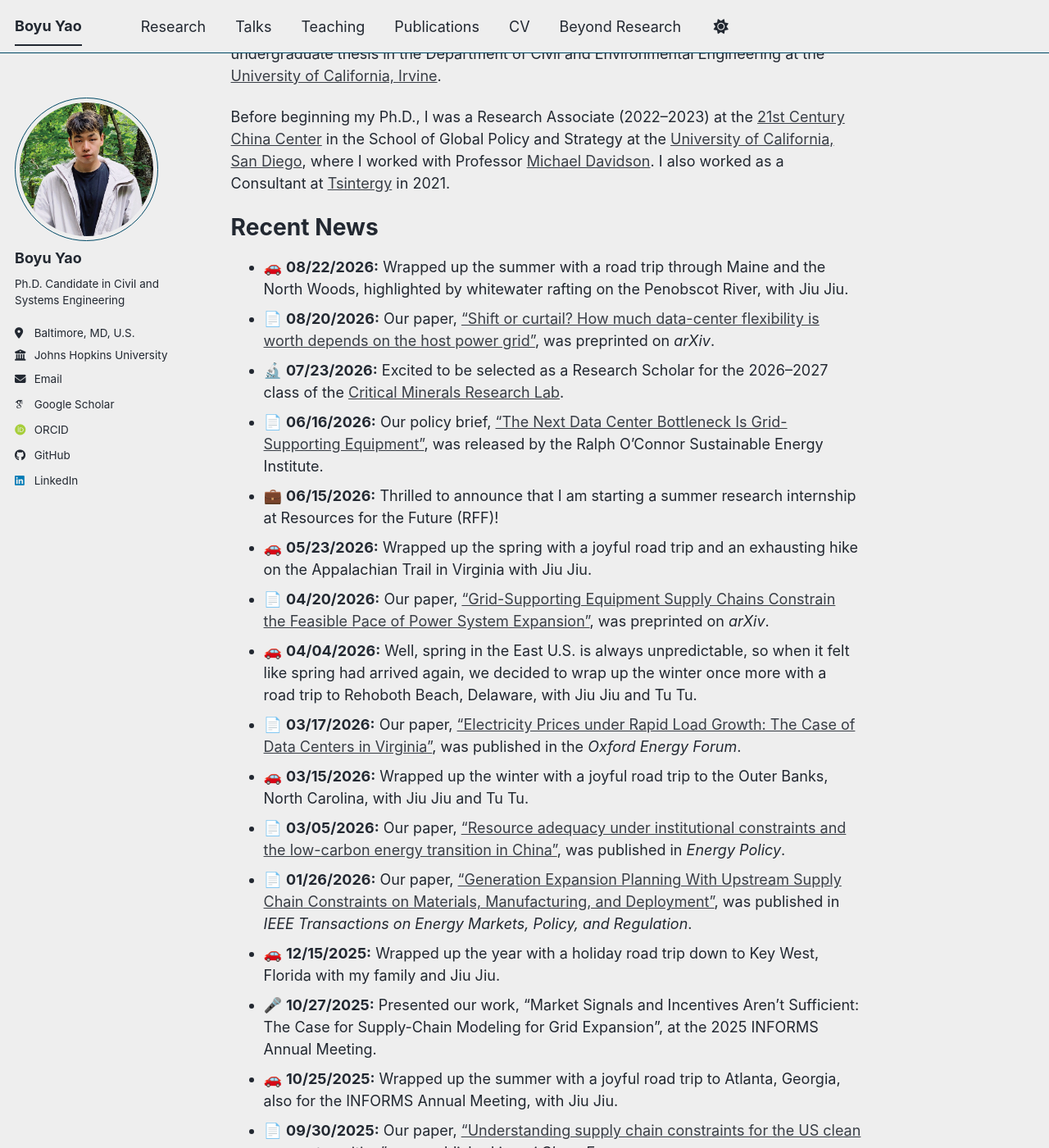
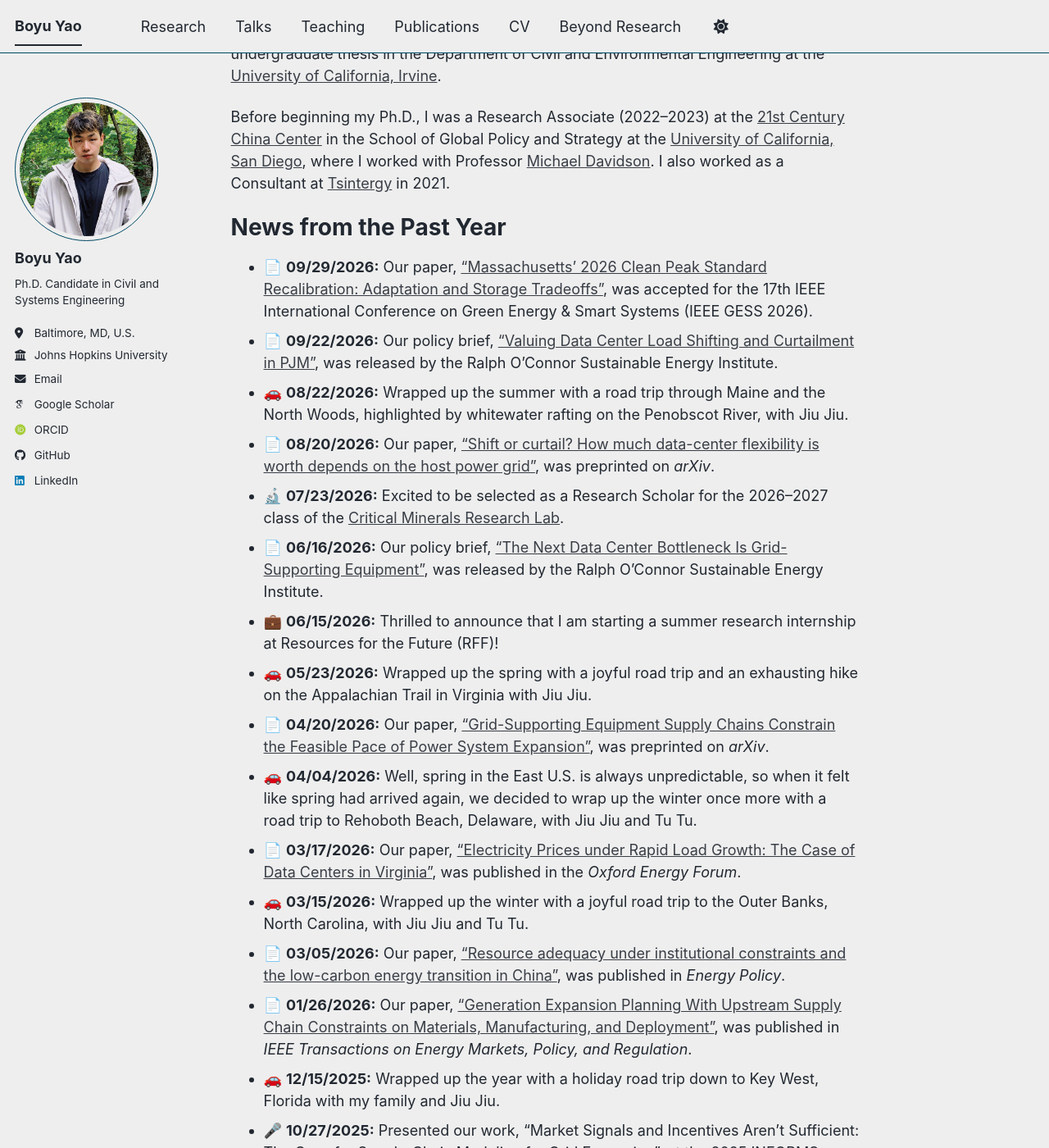
Before and after one commit to 3000dust/3000dust.github.io, a Jekyll site: the page built from _pages/about.md, in a window 1280 px wide and 1400 px high, scrolled down 542 px. Shown: the whole window at 82% size. Built offline with Jekyll 4.4.1, drawn with Linux system fonts in a browser that asks for light colours; some web fonts are replaced; a script bundle is joined from its source files by our own code; library files that are not in the unit come from our copies; some of the changed text lies outside the part shown.

Commit message:
Update Oct

```diff
--- a/_pages/about.md
+++ b/_pages/about.md
@@ -17,8 +17,10 @@ Before beginning my Ph.D., I was a Research Associate (2022–2023) at the [21st
 
 
 
-Recent News
+News from the Past Year
 ======
+* 📄 **09/29/2026:** Our paper, ["Massachusetts' 2026 Clean Peak Standard Recalibration: Adaptation and Storage Tradeoffs"](https://arxiv.org/abs/2609.36468), was accepted for the 17th IEEE International Conference on Green Energy & Smart Systems (IEEE GESS 2026).
+* 📄 **09/22/2026:** Our policy brief, ["Valuing Data Center Load Shifting and Curtailment in PJM"](https://energyinstitute.jhu.edu/wp-content/uploads/2026/09/Valuing_Data_Center_Load_Shifting_and_Curtailment_in_PJM.pdf), was released by the Ralph O'Connor Sustainable Energy Institute.
 * 🚗 **08/22/2026:** Wrapped up the summer with a road trip through Maine and the North Woods, highlighted by whitewater rafting on the Penobscot River, with Jiu Jiu.
 * 📄 **08/20/2026:** Our paper, ["Shift or curtail? How much data-center flexibility is worth depends on the host power grid"](https://arxiv.org/abs/2608.19622), was preprinted on *arXiv*.
 * 🔬 **07/23/2026:** Excited to be selected as a Research Scholar for the 2026–2027 class of the [Critical Minerals Research Lab](https://www.rff.org/news/press-releases/introducing-the-20262027-class-of-critical-minerals-research-scholars/).
@@ -34,6 +36,6 @@ Recent News
 * 🚗 **12/15/2025:** Wrapped up the year with a holiday road trip down to Key West, Florida with my family and Jiu Jiu.
 * 🎤 **10/27/2025:** Presented our work, "Market Signals and Incentives Aren’t Sufficient: The Case for Supply-Chain Modeling for Grid Expansion", at the 2025 INFORMS Annual Meeting.
 * 🚗 **10/25/2025:** Wrapped up the summer with a joyful road trip to Atlanta, Georgia, also for the INFORMS Annual Meeting, with Jiu Jiu.
-* 📄 **09/30/2025:** Our paper, ["Understanding supply chain constraints for the US clean energy transition"](https://www.nature.com/articles/s44406-025-00009-1), was published in *npj Clean Energy*.
+<!-- * 📄 **09/30/2025:** Our paper, ["Understanding supply chain constraints for the US clean energy transition"](https://www.nature.com/articles/s44406-025-00009-1), was published in *npj Clean Energy*. -->
 <!-- * 🎤 **07/27/2025:** Presented our work, ["A Decision Framework for Clean Energy Supply Chain Optimization"](https://ieeexplore.ieee.org/abstract/document/11225354), at the 2025 IEEE PES General Meeting. -->
 <!-- * 🚗 **05/25/2025:** Wrapped up the spring with a joyful road trip to New River Gorge National Park, West Virginia, with Jiu Jiu and Tu Tu. -->
```
Also changed, not shown: _pages/teaching.md (+1 -1 lines), 2 other files.
